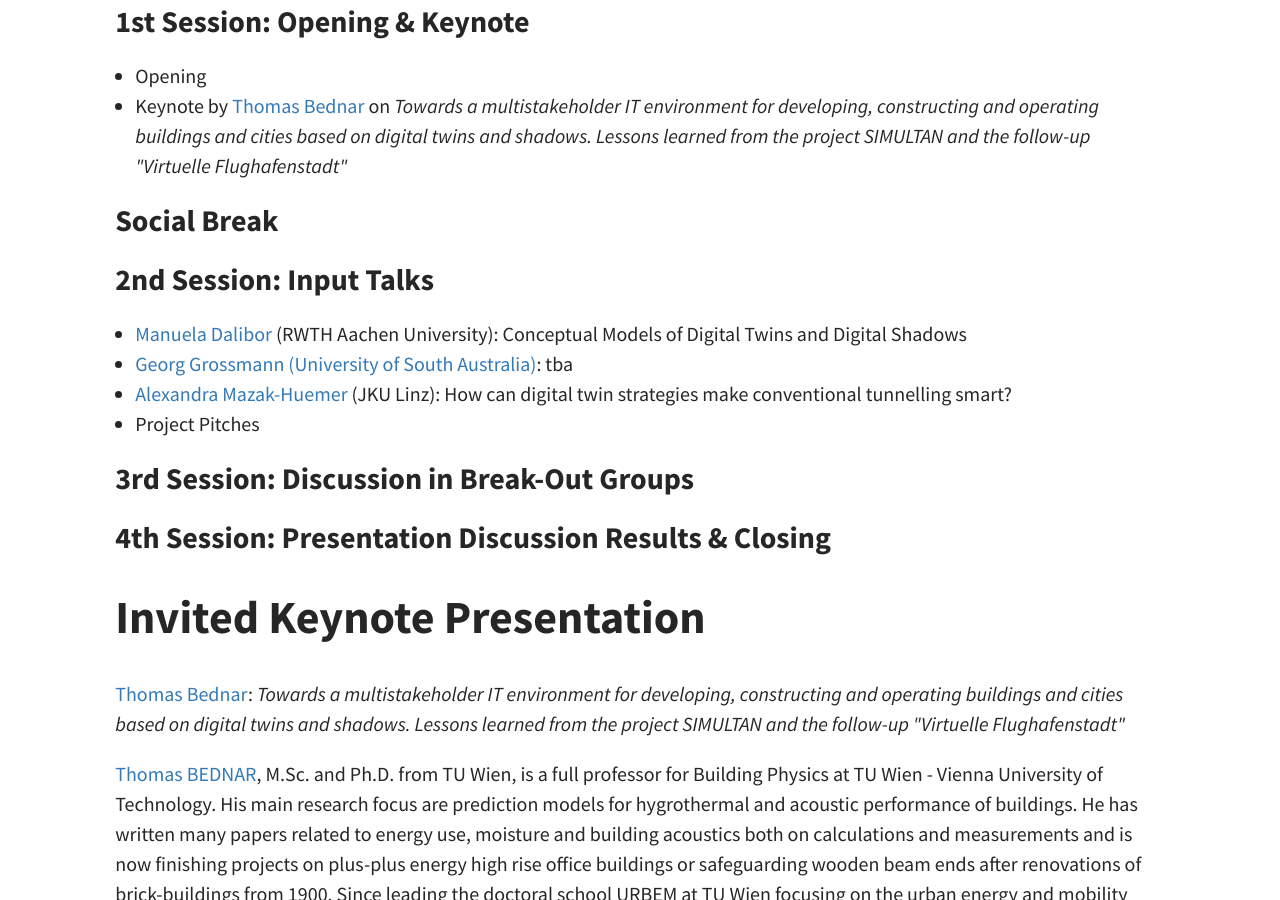
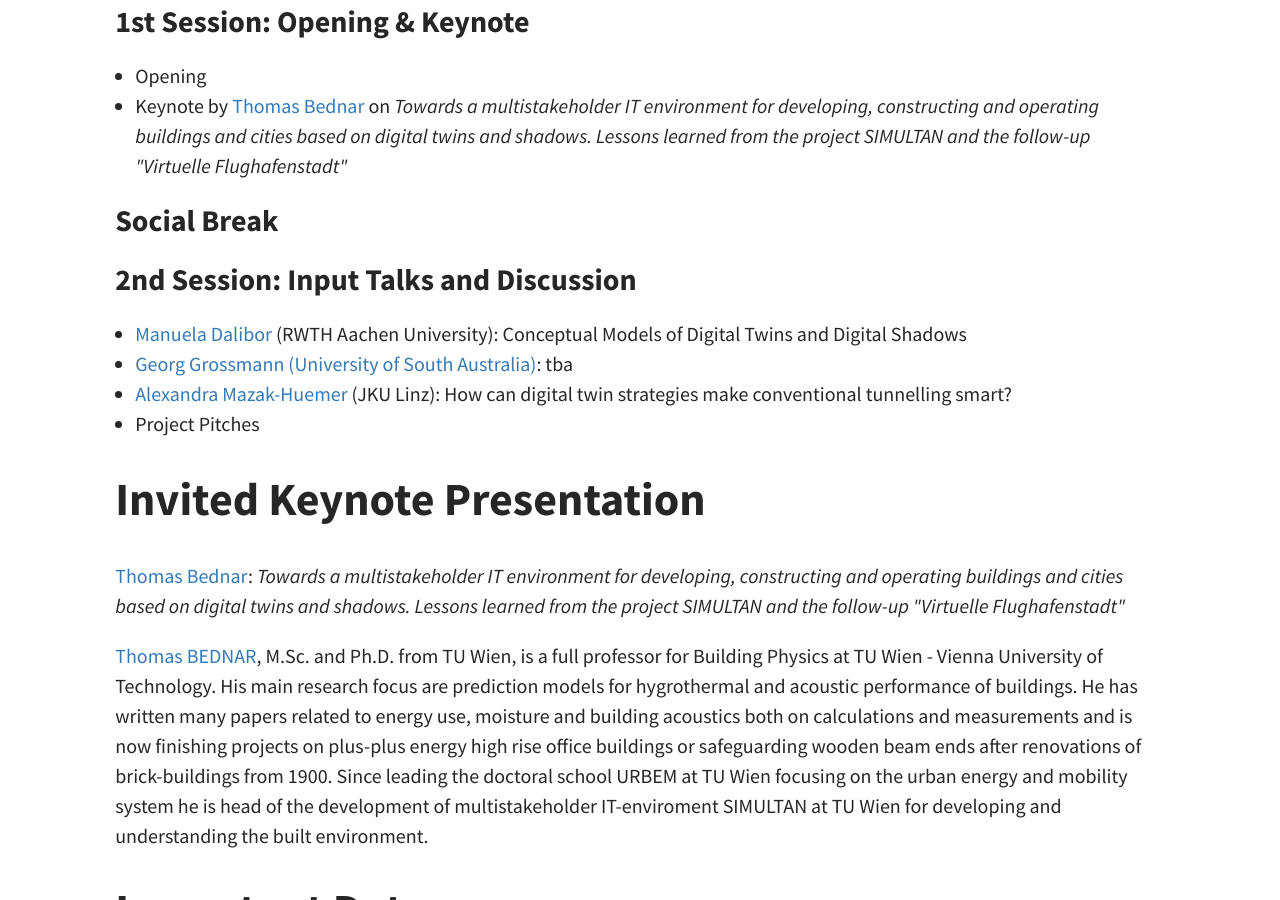
Before and after one commit to comodity/comodity.github.io, a Jekyll site: the page built from index.html, in a window 1280 px wide and 900 px high, scrolled down 1594 px. Built offline with Jekyll 4.4.1, drawn with Linux system fonts in a browser that asks for light colours; the list of posts is cut into pages by our own code.

Commit message:
Update home.html

```diff
--- a/_layouts/home.html
+++ b/_layouts/home.html
@@ -92,7 +92,7 @@ engineering, and production engineering.
 </p>
 
 <p>
-<h3 id="session2">2nd Session: Input Talks</h3>
+<h3 id="session2">2nd Session: Input Talks and Discussion</h3>
 <ul>
     <li>
         <a href="https://www.se-rwth.de/staff/dalibor/">Manuela Dalibor</a> (RWTH Aachen University): Conceptual Models of Digital Twins and Digital Shadows
@@ -107,13 +107,6 @@ engineering, and production engineering.
 </ul>
 </p>
 
-<p>
-<h3 id="session3">3rd Session: Discussion in Break-Out Groups</h3>
-</p>
-
-<p>
-<h3 id="session3">4th Session: Presentation Discussion Results &amp; Closing</h3>
-</p>
 
 <!-- KEYNOTE -->
 <h1 id="invited-speakers">Invited Keynote Presentation</h1>
```
